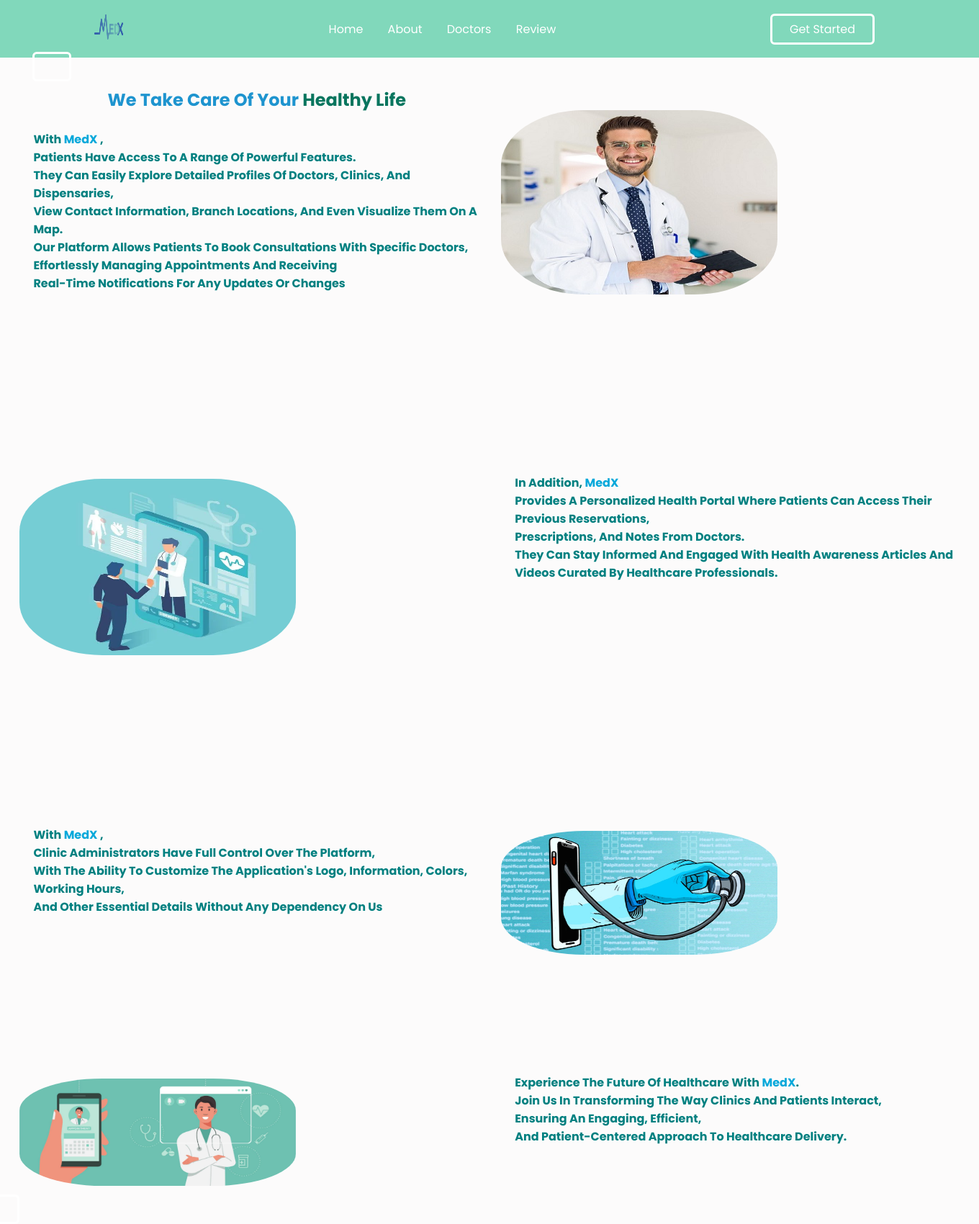
After one commit to ghabi1602/MedXX, a Flask app: page /about in a window 1360 px wide. The commit adds this page. Shown: the whole page at 72% size. Run offline with Flask 3, Linux system fonts and the light colour scheme; some libraries are stand-ins or nearby versions.

Commit message:
final touches, before code review

```diff
--- a/app/routes.py
+++ b/app/routes.py
@@ -12,6 +12,12 @@ bp = Blueprint('routes', __name__)
 def home():
     """route to the landing page"""
     return render_template('index2.html')
+
+#route to about page
+@bp.route('/about', )
+def about():
+    """return the about page"""
+    return render_template('about.html')
 
 
 #function that returns the lsit of active users to respective dashboard
--- a/app/static/style2.css
+++ b/app/static/style2.css
@@ -6,17 +6,23 @@
     box-sizing: border-box;
     font-family: "Poppins", sans-serif;
 }
+
 .amine{
     margin-left: 3%;
     float: left;
-    color: #cbb3da;
-    margin-top: 10%;
+    color: rgb(30, 148, 207);
+    margin-top: 15%;
 }
 .amine h1{
     color: rgb(52, 211, 203);
+    text-align: center;
+}
+.amine h2 {
+    text-align: center
 }
 .amine p{
-    color: #f3f3f3;
+    color: teal;
+    font-weight: bold;
 }
 .header{
     position: fixed;
@@ -216,32 +231,43 @@ a {
 }
 .sgn{
     margin: 10%;
-    padding: 7px ;
+    padding: 5px ;
     font-size: x-large;
     text-align: center;
     margin-top: 25%;
     margin-left: 20%;
-    border: 3px solid white;
+    border: 3px none white;
     background: transparent;
     border-radius: 6px;
     cursor: pointer;
     color: aliceblue;
 }
+.sgn:hover{
+    color: rgb(0, 128, 117);
+    background-color: white;
+}
 .img{
-    height: 20%;
-    width: 20%;
+    height: 15rem;
+    width: 15rem;
     margin-top: 20%;
     margin-left: 2%;
     margin-right: 10%;
+    border-radius: 50%;
 }
+.img1{
+    height: 50%;
+    width: 60%;
+    margin-top: 20%;
+    border-radius: 30%;
+    display: flex;
 
+}
 .container{
     padding: 10%;
     size: 40%;
     width: 50%;
     text-align: center;
 }
-
 legend{
     text-decoration: wavy;
     color: rgb(0, 0, 0);
@@ -272,44 +295,45 @@ legend{
     width: 96%;
     margin: 0 auto;
 }
-
 .container1 div ul  li {
     list-style: none;
+    /*text-align: center;*/
 }
-
 .container1 h2{
     text-align: center;
     text-decoration: wavy;
 }
 
+.container2 {
+    display: grid;
+    grid-template-columns: 40rem 40rem;
+    gap: 1.8rem;
+    width: 96%;
+    margin: 0 auto;
+}
 .dashboard{
     height: 100vh;
     top: 2rem;
 }
-
 .dashboard a{
     transition: all .1s ease-in;
     color: rgb(28, 28, 122);
     align-items: first baseline;
     height: 3.2rem;
 }
-
 .dashboard a span{
     font-size: 1.8rem;
     transition: all .1s ease-in;
 }
-
 .dashboard li:last-child{
     position: absolute;
     bottom: 1rem;
     width: 20%;
 }
 
-
 .dash ul li {
     margin-top: 10%;
 }
-
 .profile-photo{
     width: 3rem;
     height: 3rem;
--- /dev/null
+++ b/app/templates/about.html
@@ -0,0 +1,79 @@
+<!DOCTYPE html>
+<html lang="en">
+<head>
+    <meta charset="UTF-8">
+    <meta name="viewport" content="width=device-width, initial-scale=1.0">
+    <link rel="icon" href="{{ url_for('static', filename='images/asmaa.png') }}">
+    <title>MedX</title>
+    <link rel="stylesheet" href="https://unicons.iconscout.com/release/v4.0.0/css/line.css">
+    <link rel="stylesheet" href="{{ url_for('static', filename='style2.css')}}">
+
+</head>
+<body style="background-color: rgb(252, 251, 251);">
+    <header class="header" style="background-color: rgb(129, 216, 187);">
+        <nav class="nav">
+            <img src="{{ url_for('static', filename='images/md.png') }}" alt="logo" height="100%" width="4%">
+            <ul class="nav_items">
+                <li class="nav_item">
+                    <a href="{{url_for('routes.home')}}" class="nav_link">Home</a>
+                    <a href="{{ url_for('routes.about') }}" class="nav_link">About</a>
+                    <a href="{{ url_for('routes.doc')}}" class="nav_link">Doctors</a>
+                    <a href="#" class="nav_link">Review</a>
+                </li>
+            </ul>
+            <a href="{{ url_for('routes.home')}}" class="button">Get Started</button>
+        </nav>
+    </header>
+
+    <section class="container2">
+        <div class="amine">
+            <h2>We Take Care Of Your <span style="color: rgb(8, 117, 94);">Healthy Life</span></h2><br>
+            <p>With <span style="color: rgb(6, 168, 218);">MedX</span> , <br>Patients Have Access To A Range Of Powerful Features. <br>
+                    They Can Easily Explore Detailed Profiles Of Doctors, Clinics, And Dispensaries, <br>
+                    View Contact Information, Branch Locations, And Even Visualize Them On A Map. <br>
+                    Our Platform Allows Patients To Book Consultations With Specific Doctors, <br>
+                    Effortlessly Managing Appointments And Receiving <br>Real-Time Notifications For Any Updates Or Changes</p>
+        </div>
+        <div >
+            <img src="{{ url_for('static', filename='images/doc3.jpg') }}" alt="" class="img1">
+        </div>
+    </section>
+    <section class="container2">
+        <div >
+            <img src="{{ url_for('static', filename='images/helth7.webp') }}" alt="" class="img1">
+        </div>
+        <div class="amine">
+            <h2></h2><br>
+            <p>In Addition, <span style="color: rgb(6, 168, 218);">MedX</span> <br>Provides A Personalized Health Portal Where Patients Can Access Their Previous Reservations, <br>
+                Prescriptions, And Notes From Doctors. <br>
+                They Can Stay Informed And Engaged With Health Awareness Articles And Videos Curated By Healthcare Professionals.
+        </div>
+
+    </section>
+    <section class="container2">
+        <div class="amine">
+            <h2></h2><br>
+            <p>With <span style="color: rgb(6, 168, 218);">MedX</span> , <br>
+                Clinic Administrators Have Full Control Over The Platform, <br>
+                With The Ability To Customize The Application's Logo, Information, Colors, Working Hours, <br>
+                And Other Essential Details Without Any Dependency On Us</p>
+        </div>
+        <div >
+            <img src="{{ url_for('static', filename='images/helth.jpg') }}" alt="health" class="img1">
+        </div>
+    </section>
+    <section class="container2">
+        <div >
+            <img src="{{ url_for('static', filename='images/helth6.jpg') }}" alt="health" class="img1">
+        </div>
+        <div class="amine">
+            <h2></h2> <br>
+            <p>Experience The Future Of Healthcare With <span style="color: rgb(6, 168, 218);">MedX</span>. <br>
+                Join Us In Transforming The Way Clinics And Patients Interact, <br>Ensuring An Engaging, Efficient, <br>
+                And Patient-Centered Approach To Healthcare Delivery.</p>
+        </div>
+
+    </section>
+    <script src="https://kit.fontawesome.com/50aca5c1f9.js" crossorigin="anonymous"></script>
+</body>
+</html>
--- a/app/templates/doctors.html
+++ b/app/templates/doctors.html
@@ -15,7 +15,7 @@
             <ul class="nav_items">
                 <li class="nav_item">
                     <a href="{{url_for('routes.home')}}" class="nav_link">Home</a>
-                    <a href="#" class="nav_link">About</a>
+                    <a href="{{ url_for('routes.about') }}" class="nav_link">About</a>
                     <a href="{{url_for('routes.doc')}}" class="nav_link">Doctors</a>
                     <a href="#" class="nav_link">Review</a>
                 </li>
--- a/app/templates/signup.html
+++ b/app/templates/signup.html
@@ -11,7 +11,7 @@
     <link href="https://fonts.googleapis.com/css?family=Roboto:300,400,500,700" rel="stylesheet">
     <link rel="stylesheet" href="https://use.fontawesome.com/releases/v5.4.1/css/all.css" integrity="sha384-5sAR7xN1Nv6T6+dT2mhtzEpVJvfS3NScPQTrOxhwjIuvcA67KV2R5Jz6kr4abQsz" crossorigin="anonymous">
 </head>
-<body style="background-color: rgb(25, 78, 80);">
+<body style="background-image: url('{{ url_for('static', filename='images/amin2.jpg') }}');">
     <header class="header">
         <nav class="nav">
             <img src="{{ url_for('static', filename='images/md.png') }}" alt="logo" height="100%" width="4%">
```
Also changed, not shown: other parts of app/static/style2.css (+58 -16 lines), app/templates/index2.html (+5 -4 lines), app/static/images/amin2.jpg (added), app/static/images/clinic2.jpg (added), app/static/images/helth.jpg (added), app/static/images/helth6.jpg (added), app/static/images/helth7.webp (added), app/static/images/man3.jpg (added), app/static/images/md2.webp (added), app/static/images/md3.webp (added).
